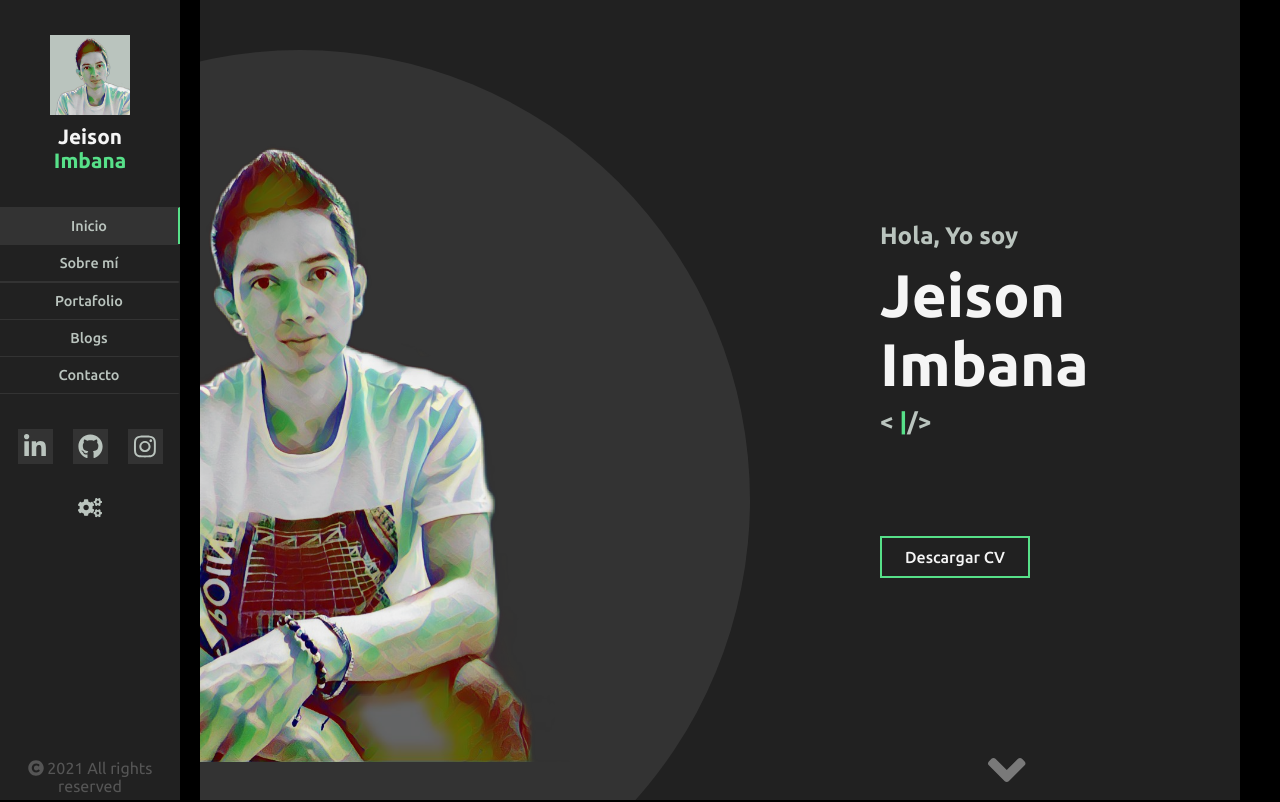
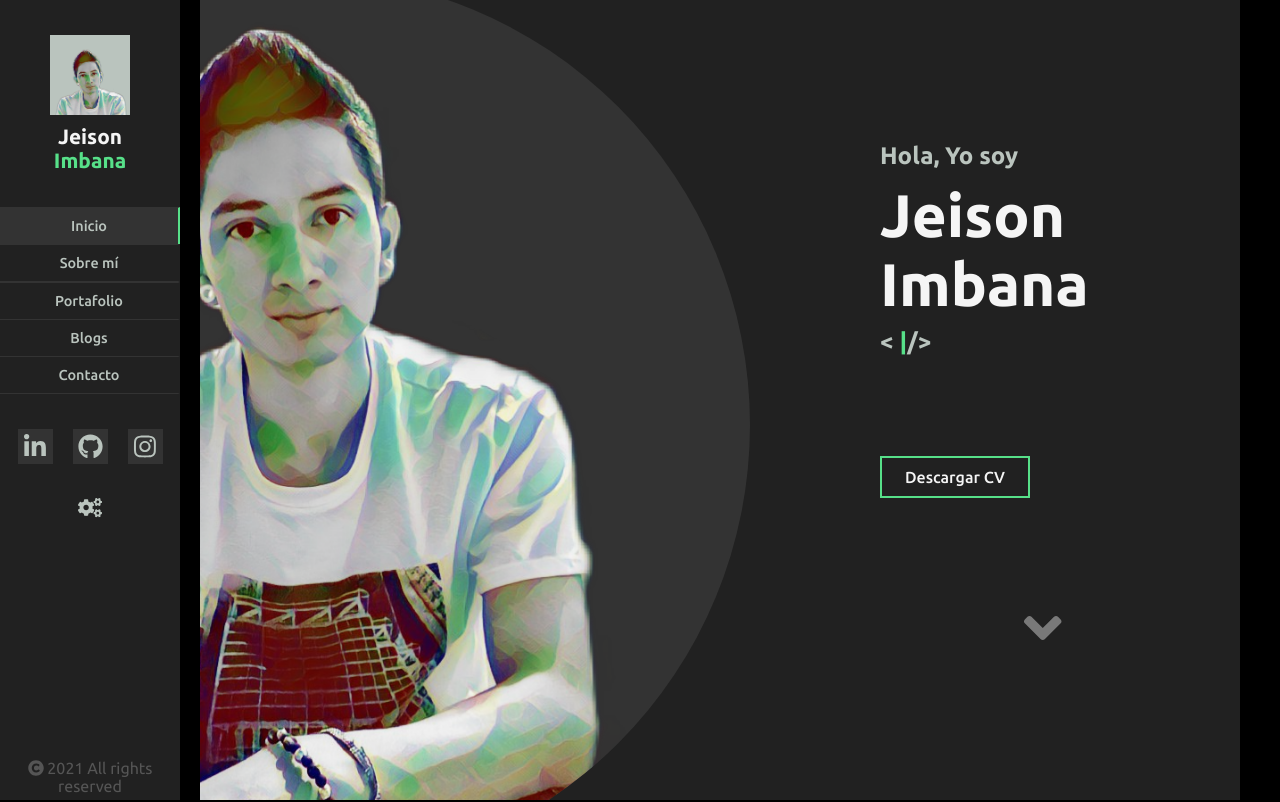
Before and after one commit to Imbana/portafolioJeisonimbana, a React (Create React App) app: page /portafolio in a window 1280 px wide. Shown: the top 802 px of the page. Built offline with nearby package versions, Linux system fonts and the light colour scheme.

Commit message:
portafolioPersonalV1.3

```diff
--- a/src/components/sidebar.css
+++ b/src/components/sidebar.css
@@ -40,9 +40,8 @@
 }
 
 .sidebarImg{
-    margin: auto;
-    transform: scale(1.5);
-    margin:20px 0 0 5px;
+    transform: scale(1.3);
+    padding-top: 20px;
     object-fit:cover;
 }
 
--- a/src/pages/Portafolio.jsx
+++ b/src/pages/Portafolio.jsx
@@ -15,7 +15,7 @@ import { faGlobe } from "@fortawesome/free-solid-svg-icons";
         {
           id: 9,
           title: "Portafolio Personal",
-          img: "assents/portafolioPersonal.png",
+          img: "assents/portafolioPersonal.PNG",
           text: "Este es mi portafolio creado con react y desplegado en Vercel, se utiliza variables en Css para logar dar diferentes colores para el diseño. ",
           linkWeb: "https://jeisonimbana.com",
           linkGit: "https://github.com/Imbana/portafolioJeisonimbana",
@@ -23,7 +23,7 @@ import { faGlobe } from "@fortawesome/free-solid-svg-icons";
         {
           id: 1,
           title: "Breaking dab ",
-          img: "assents/breakingBad.png",
+          img: "assents/breakingBad.PNG",
           text: "En este sitio se hace uso de una api de Breaking Bad para obtener frases celebres de la seria y el actor autor",
           linkWeb: "https://react-breakig-dab-api-81x84snrv-imbana.vercel.app/",
           linkGit: "https://github.com/Imbana/reactBreakigDabApi",
@@ -32,7 +32,7 @@ import { faGlobe } from "@fortawesome/free-solid-svg-icons";
         {
           id: 2,
           title: "Portafolio Web",
-          img: "assents/reactPortafolio1.png",
+          img: "assents/reactPortafolio1.PNG",
           text: "Se muestra un portafolio básico creado con React ",
           linkWeb: "https://react-portafolio-theta.vercel.app/#works",
           linkGit: "https://github.com/Imbana/ReactPortafolio1",
@@ -40,7 +40,7 @@ import { faGlobe } from "@fortawesome/free-solid-svg-icons";
         {
           id: 3,
           title: "Api Dog",
-          img: "assents/reactApiDog.png",
+          img: "assents/reactApiDog.PNG",
           text: "En este sitio se uso una api de perros para elegir diferentes fotografiás ya sea cambiando la raza o eligiendo una foto diferente",
           linkWeb: "https://api-dog-react.vercel.app/",
           linkGit: "https://github.com/Imbana/appiDogReact",
@@ -48,15 +48,15 @@ import { faGlobe } from "@fortawesome/free-solid-svg-icons";
         {
           id: 4,
           title: "Pagina en JavaScript",
-          img: "assents/paginaColor.png",
+          img: "assents/paginaColor.PNG",
           text: "Pagina personal en javaScript, html y Css, tema dark y  responsive ",
-          linkWeb: "http://jeisonimbana.com/portafolioJsTheme/",
+          linkWeb: "https://imbana.github.io/portafolioJsTheme/",
           linkGit: "https://github.com/Imbana/portafolioJsTheme",
         },
         {
           id: 5,
           title: "Maquinación con HTML y CSS  responsive",
-          img: "assents/primerPortafolio.png",
+          img: "assents/primerPortafolio.PNG",
           text: "Este proyecto es una maquinación de un portafolio utilizando solo Css y HTML",
           linkWeb: "https://imbana.github.io/",
           linkGit: "https://github.com/Imbana/Imbana.github.io",
@@ -64,23 +64,23 @@ import { faGlobe } from "@fortawesome/free-solid-svg-icons";
         {
           id: 6,
           title: "Portafolio  básico",
-          img: "assents/maquetacionImg1.png",
+          img: "assents/maquetacionImg1.PNG",
           text: "Maquinación con Html y Css para un portafolio Web básico utilizando grid y flex con un diseño responsive",
-          linkWeb: "http://jeisonimbana.com/maquetacion-grid-flexbox/#",
+          linkWeb: "https://imbana.github.io/maquetacion-grid-flexbox",
           linkGit: "https://github.com/Imbana/maquetacion-grid-flexbox",
         },
         {
           id: 7,
           title: "Maquinación de sitio Web",
-          img: "assents/maquetacionImg2.png",
+          img: "assents/maquetacionImg2.PNG",
           text: "Maquinación con Html y Css para un sitio Web básico utilizando grid y flex con un diseño responsive",
-          linkWeb: "http://jeisonimbana.com/maquetacion-responsive2/",
+          linkWeb: "https://imbana.github.io/maquetacion-responsive2/",
           linkGit: "https://github.com/Imbana/maquetacion-responsive2",
         },
         {
           id: 8,
           title: "Inteligencia artificial",
-          img: "assents/pythonTesis.png",
+          img: "assents/pythonTesis.PNG",
           text: "Inteligencia artificial implementada en microcontrolador y utilizadas en detectar la calidad de una fruta para clasificarla si es tipo exportación",
           linkWeb: "https://github.com/Imbana/ClasificacionLimonesCNN",
           linkGit: "https://github.com/Imbana/ClasificacionLimonesCNN",
@@ -95,7 +95,7 @@ import { faGlobe } from "@fortawesome/free-solid-svg-icons";
         {
           id: 9,
           title: "Portafolio Personal",
-          img: "assents/portafolioPersonal.png",
+          img: "assents/portafolioPersonal.PNG",
           text: "Este es mi portafolio creado con react y desplegado en Vercel, se utiliza variables en Css para logar dar diferentes colores para el diseño. ",
           linkWeb: "https://jeisonimbana.com",
           linkGit: "https://github.com/Imbana/portafolioJeisonimbana",
@@ -103,7 +103,7 @@ import { faGlobe } from "@fortawesome/free-solid-svg-icons";
         {
           id: 1,
           title: "Breaking dab ",
-          img: "assents/breakingBad.png",
+          img: "assents/breakingBad.PNG",
           text: "En este sitio se hace uso de una api de Breaking Bad para obtener frases celebres de la seria y el actor autor",
           linkWeb: "https://react-breakig-dab-api-81x84snrv-imbana.vercel.app/",
           linkGit: "https://github.com/Imbana/reactBreakigDabApi",
@@ -111,7 +111,7 @@ import { faGlobe } from "@fortawesome/free-solid-svg-icons";
         {
           id: 2,
           title: "Portafolio Web",
-          img: "assents/reactPortafolio1.png",
+          img: "assents/reactPortafolio1.PNG",
           text: "Se muestra un portafolio básico creado con React ",
           linkWeb: "https://react-portafolio-theta.vercel.app/#works",
           linkGit: "https://github.com/Imbana/ReactPortafolio1",
@@ -119,7 +119,7 @@ import { faGlobe } from "@fortawesome/free-solid-svg-icons";
         {
           id: 3,
           title: "Api Dog",
-          img: "assents/reactApiDog.png",
+          img: "assents/reactApiDog.PNG",
           text: "En este sitio se uso una api de perros para elegir diferentes fotografiás ya sea cambiando la raza o eligiendo una foto diferente",
           linkWeb: "https://api-dog-react.vercel.app/",
           linkGit: "https://github.com/Imbana/appiDogReact",
@@ -134,7 +134,7 @@ import { faGlobe } from "@fortawesome/free-solid-svg-icons";
         {
           id: 1,
           title: "Pagina en javaScript",
-          img: "assents/paginaColor.png",
+          img: "assents/paginaColor.PNG",
           text: "Pagina personal en javaScript, html, css, tema dark y  responsive ",
           linkWeb: "https://imbana.github.io/portafolioJsTheme/",
           linkGit: "https://github.com/Imbana/portafolioJsTheme",
@@ -142,7 +142,7 @@ import { faGlobe } from "@fortawesome/free-solid-svg-icons";
         {
           id: 2,
           title: "Maquinación con HTML y CSS  responsive",
-          img: "assents/primerPortafolio.png",
+          img: "assents/primerPortafolio.PNG",
           text: "Este proyecto es una maquinación de un portafolio utilizando solo Css y HTML",
           linkWeb: "https://imbana.github.io/",
           linkGit: "https://github.com/Imbana/Imbana.github.io",
@@ -151,15 +151,15 @@ import { faGlobe } from "@fortawesome/free-solid-svg-icons";
         {
           id: 3,
           title: "Portafolio básico",
-          img: "assents/maquetacionImg1.png",
+          img: "assents/maquetacionImg1.PNG",
           text: "Maquinación con Html y Css para un portafolio Web básico utilizando grid y flex con un diseño responsive",
-          linkWeb: "https://imbana.github.io/maquetacion-grid-flexbox/#",
+          linkWeb: "https://imbana.github.io/maquetacion-grid-flexbox",
           linkGit: "https://github.com/Imbana/maquetacion-grid-flexbox",
         },
         {
           id: 4,
           title: "Maquinación de sitio Web",
-          img: "assents/maquetacionImg2.png",
+          img: "assents/maquetacionImg2.PNG",
           text: "Maquinación con Html y Css para un sitio Web básico utilizando grid y flex con un diseño responsive",
           linkWeb: "https://imbana.github.io/maquetacion-responsive2/",
           linkGit: "https://github.com/Imbana/maquetacion-responsive2",
@@ -174,7 +174,7 @@ import { faGlobe } from "@fortawesome/free-solid-svg-icons";
         {
           id: 1,
           title: "Inteligencia artificial",
-          img: "assents/pythonTesis.png",
+          img: "assents/pythonTesis.PNG",
           text: "Inteligencia artificial implementada en microcontrolador y utilizadas en detectar la calidad de una fruta para clasificarla si es tipo exportación",
           linkWeb: "https://github.com/Imbana/ClasificacionLimonesCNN",
           linkGit: "https://github.com/Imbana/ClasificacionLimonesCNN",
@@ -218,7 +218,7 @@ const handledTitleTop = (event) => {
             <div className="portafolioProjects">
               {project.map((item) => (
                 <span className="portafolioCardProject" key={item.id}>
-                  <img src={item.img} alt="" />
+                  <img src={item.img} alt="foto" />
                   <div className="portafolioCardText">
                     <h3>{item.title}</h3>
                     <p>{item.text}</p>
--- a/src/pages/home.css
+++ b/src/pages/home.css
@@ -183,3 +183,30 @@ margin: 40px 0;
 
 
 }
+@media screen and (min-height:780px){
+
+.HomeContain{
+ align-items: center;
+ overflow: hidden;
+}
+
+
+.containerImg{
+    overflow: hidden;
+}
+
+.containerImg .homeImg{
+    width: 90%;
+    margin-top: 200px;
+    transform: scale(1);
+    /* filter: grayscale(1); */
+}
+
+.home .rightIcon{
+    position: relative;
+    bottom: 0px;
+    margin-top: 100px;
+
+}
+
+}
```
Also changed, not shown: 1 other file (tests, documents, lock files or other folders).
